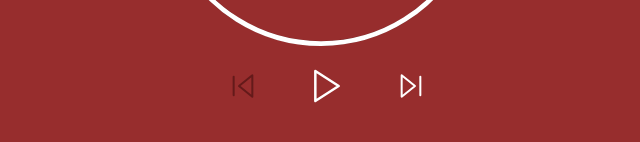
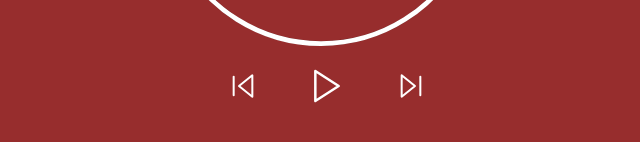
Before and after one commit to vupdivup/morp, a React (Vite) app: page / in a window 1280 px wide. Shown: the part 314-456 px from the top of the page, without its empty margins (319-959 px from the left). Built offline with nearby package versions, Linux system fonts and the light colour scheme.

Commit message:
refine skip behavior

```diff
--- a/src/components/ControlBar.jsx
+++ b/src/components/ControlBar.jsx
@@ -13,7 +13,7 @@ export function ControlBar({
             // TODO: only shift back to start of current preset if paused
             icon: "skip-back",
             render: true,
-            disable: timerState === "active" || queueIdx === 0,
+            disable: timerState === "active",
             enlarge: false,
             handleClick: handleSkipBack
         },
--- a/src/components/Timer.jsx
+++ b/src/components/Timer.jsx
@@ -5,10 +5,12 @@ import { Digits } from "./Digits";
 import { ProgressBar } from "./ProgressBar";
 import { Ring } from "./Ring";
 
+// pomodoro mode presets
 const presets = [
     {
         name: "Focus",
         duration: 3,
+        autostart: false,
         drawProgress: true,
         color1: "#972d2d",
         color2: "#641a1a",
@@ -17,6 +19,7 @@ const presets = [
     {
         name: "Short Break",
         duration: 3,
+        autostart: true,
         drawProgress: false,
         color1: "#467638",
         color2: "#205220",
@@ -25,6 +28,7 @@ const presets = [
     {
         name: "Long Break",
         duration: 4,
+        autostart: true,
         drawProgress: false,
         color1: "#3f5883",
         color2: "#1d3964",
@@ -35,6 +39,7 @@ const presets = [
 // ordered list of presets in cycle
 const queue = [0, 1, 0, 1, 0, 1, 0, 2];
 
+// sound effect collection
 const sfx = {
     focus: new Audio("/assets/sfx/focus.wav"),
     break: new Audio("/assets/sfx/break.wav")
@@ -43,13 +48,17 @@ const sfx = {
 export function Timer() {
     const [state, setState] = useState("inactive");
 
+    // index of current preset within preset queue
     const [queueIdx, setQueueIdx] = useState(0);
 
     const [worker, setWorker] = useState(null);
 
+    // preset for current period
     const preset = presets[queue[queueIdx]];
 
     const [time, setTime] = useState(preset.duration);
+
+    const theme = { color1: preset.color1, color2: preset.color2 };
 
     // terminate timer worker if no longer active
     useEffect(() => {
@@ -69,14 +78,13 @@ export function Timer() {
         }
     });
 
+    // reattach keydown handler every render as well
     useEffect(() => {
         window.addEventListener("keydown", handleKeydown);
         return () => {
             window.removeEventListener("keydown", handleKeydown);
         }
     });
-
-    const theme = { color1: preset.color1, color2: preset.color2 };
 
     document.body.style.backgroundColor = theme.color1;
 
@@ -93,21 +101,54 @@ export function Timer() {
         setState("paused");
     }
 
-    function shiftPreset(i) {
-        const newQueueIdx = (queueIdx + i) % queue.length;
+    function reset() {
+        setTime(preset.duration);
+        setState("inactive");
+    }
+
+    // increment queue index to switch preset
+    function shiftPreset(i, autostart) {
+        let newQueueIdx;
+
+        if (queueIdx + i < 0) {
+            // loop queue from reverse direction
+            newQueueIdx = queue.length - 1;
+        } else {
+            newQueueIdx = (queueIdx + i) % queue.length;
+        }
+
         const newPreset = presets[queue[newQueueIdx]];
 
         setQueueIdx(newQueueIdx);
         setTime(newPreset.duration);
-        setState("inactive");
+
+        // autostart if needed
+        setState(
+            newPreset.autostart && autostart ?
+            "active" : "inactive"
+        );
+    }
+
+    function skipForward() {
+        shiftPreset(1, false);
+    }
+
+    function skipBack() {
+        // reset but don't skip backwards if timer started
+        if (state === "paused" && time < preset.duration) {
+            reset();
+        } else {
+            shiftPreset(-1, false);
+        }
     }
 
     function handleMessage(e) {
         const newTime = time - 1;
 
         if (newTime === 0) {
+            // progress queue if timer has depleted
             sfx[preset.sound].play();
-            shiftPreset(1);
+            shiftPreset(1, true);
         }
         else {
             setTime(time - 1);
@@ -115,10 +156,27 @@ export function Timer() {
     }
 
     function handleKeydown(e) {
-        if (e.code !== "Space") return;
-
-        if (state === "active") { pause(); }
-        else { start(); }
+        switch(e.code) {
+            // play/pause with spacebar
+            case "Space":
+                if (state === "active") {
+                    pause();
+                } else {
+                    start();
+                }
+                return;
+            // arrow keys to skip back and forth
+            case "ArrowLeft":
+                if (state !== "active") {
+                    skipBack();
+                }
+                return;
+            case "ArrowRight":
+                if (state !== "active") {
+                    skipForward();
+                }
+                return;
+        }
     }
 
     return (
@@ -139,10 +197,10 @@ export function Timer() {
                 <ControlBar
                     timerState={state}
                     queueIdx={queueIdx}
-                    handleSkipBack={() => shiftPreset(-1)}
+                    handleSkipBack={skipBack}
                     handleStart={start}
                     handlePause={pause}
-                    handleSkipForward={() => shiftPreset(1)}
+                    handleSkipForward={skipForward}
                 />
             </div>
         </ThemeContext.Provider>
```
